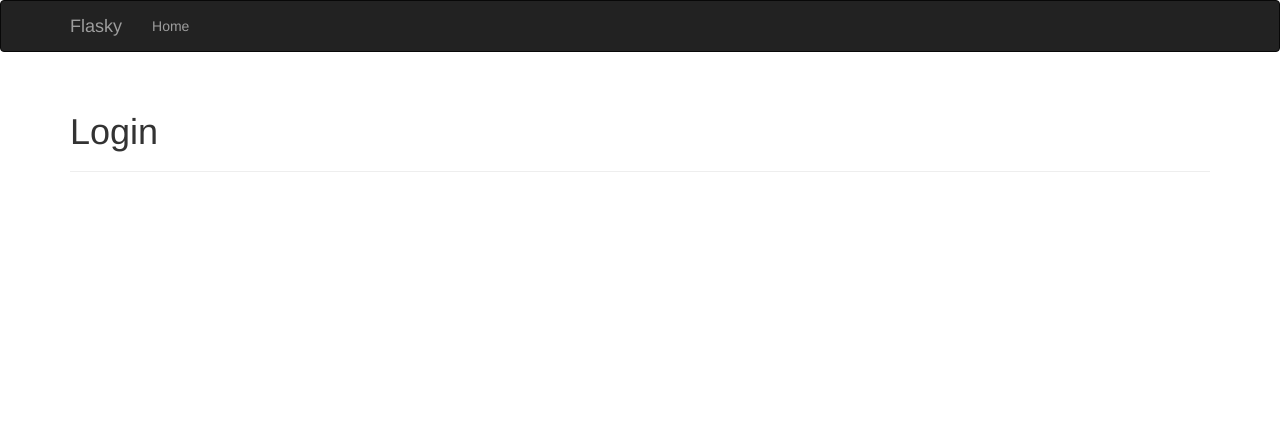
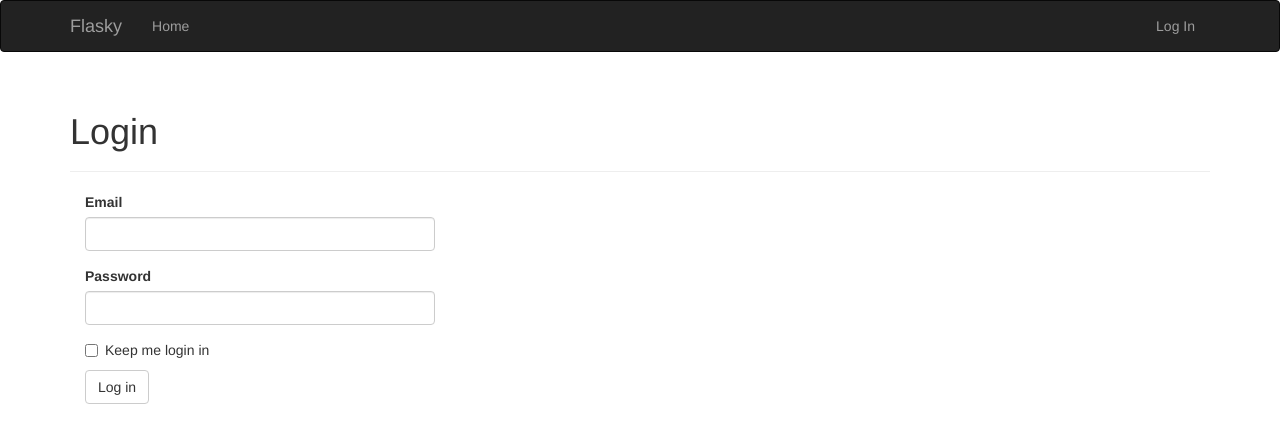
Before and after one commit to james-wangx/flasky, a Flask app: page /auth/login in a window 1280 px wide. Shown: the top 443 px of the page. Run offline with Flask 2, Linux system fonts and the light colour scheme; some libraries are stand-ins or nearby versions.

Commit message:
使用 Flask-Login 验证用户身份

```diff
--- a/app/__init__.py
+++ b/app/__init__.py
@@ -4,6 +4,7 @@
 #
 from flask import Flask
 from flask_bootstrap import Bootstrap
+from flask_login import LoginManager
 from flask_mail import Mail
 from flask_moment import Moment
 from flask_sqlalchemy import SQLAlchemy
@@ -14,6 +15,8 @@ bootstrap = Bootstrap()
 mail = Mail()
 moment = Moment()
 db = SQLAlchemy()
+login_manager = LoginManager()
+login_manager.login_view = 'auth.login'  # 设置登录页面的端点
 
 
 def create_app(config_name):
@@ -25,6 +28,7 @@ def create_app(config_name):
     mail.init_app(app)
     moment.init_app(app)
     db.init_app(app)
+    login_manager.init_app(app)
 
     from .main import main as main_blueprint
     app.register_blueprint(main_blueprint)
--- /dev/null
+++ b/app/auth/forms.py
@@ -0,0 +1,14 @@
+#!/usr/bin/env python
+# -*- coding: utf-8 -*-
+# forms.py - 2021年 九月 17日
+# 登录表单
+from flask_wtf import FlaskForm
+from wtforms import StringField, BooleanField, SubmitField
+from wtforms.validators import DataRequired, Length, Email
+
+
+class LoginForm(FlaskForm):
+    email = StringField('Email', validators=[DataRequired(), Length(1, 64), Email()])
+    password = StringField('Password', validators=[(DataRequired())])
+    remember_me = BooleanField('Keep me login in')  # 复选框
+    submit = SubmitField('Log in')
--- a/app/auth/views.py
+++ b/app/auth/views.py
@@ -2,11 +2,43 @@
 # -*- coding: utf-8 -*-
 # views.py - 2021年 九月 17日
 # 身份验证的路由的视图函数
-from flask import render_template
+from flask import render_template, request, url_for, redirect, flash
+from flask_login import login_user, login_required, logout_user
 
 from . import auth
+from .forms import LoginForm
+from ..models import User
 
 
-@auth.route('/login')
+@auth.route('/login', methods=['GET', 'POST'])
 def login():
-    return render_template('auth/login.html')
+    """
+    用户登录
+    """
+    form = LoginForm()
+
+    # POST 请求进入验证逻辑
+    if form.validate_on_submit():
+        user = User.query.filter_by(email=form.email.data).first()
+        if user is not None and user.verify_password(form.password.data):
+            # 验证成功，正式登录
+            login_user(user, form.remember_me.data)
+            # 如果用户尝试访问未授权的 URL，Flask-Login 会把此 URL 存在 next 中
+            next = request.args.get('next')
+            if next is None or not next.startswith('/'):
+                next = url_for('main.index')
+            return redirect(next)
+        # 验证失败，闪现错误提示
+        flash('Invalid username or password.')
+
+    # GET 请求直接返回登录页面
+    return render_template('auth/login.html', form=form)
+
+
+@auth.route('/logout')
+@login_required
+def logout():
+    logout_user()
+    flash('You have been logged out.')
+
+    return redirect(url_for('main.index'))
--- a/app/templates/auth/login.html
+++ b/app/templates/auth/login.html
@@ -1,4 +1,5 @@
 {% extends "base.html" %}
+{% import "bootstrap/wtf.html" as wtf %}
 
 {% block title %}Flasky - Login{% endblock %}
 
@@ -6,4 +7,7 @@
     <div class="page-header">
         <h1>Login</h1>
     </div>
+    <div class="col-md-4">
+        {{ wtf.quick_form(form) }}
+    </div>
 {% endblock %}
--- a/app/templates/base.html
+++ b/app/templates/base.html
@@ -25,6 +25,14 @@
                 <ul class="nav navbar-nav">
                     <li><a href="{{ url_for('main.index') }}">Home</a></li>
                 </ul>
+                <ul class="nav navbar-nav navbar-right">
+                    {# current_user 由 Flask-Login 定义，在视图函数和模板中自动可用 #}
+                    {% if current_user.is_authenticated %}
+                        <li><a href="{{ url_for('auth.logout') }}">Log Out</a></li>
+                    {% else %}
+                        <li><a href="{{ url_for('auth.login') }}">Log In</a></li>
+                    {% endif %}
+                </ul>
             </div>
         </div>
     </div>
```
Also changed, not shown: app/main/views.py (+3 -25 lines), app/models.py (+12 -2 lines), app/templates/index.html (+7 -9 lines), migrations/versions/f36b8df5bb92_add_user_auth.py (added, +32 -0 lines).
